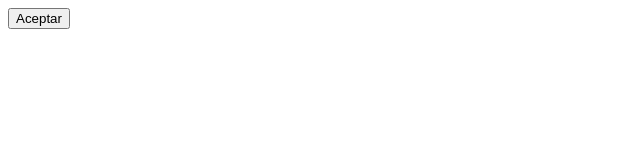
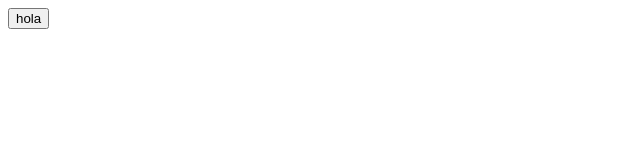
Before and after one commit to Mimago121/gestor-viajes, an Angular app: page / in a window 1280 px wide. Shown: the top 160 px of the page, without its empty margins (0-640 px from the left). Built offline with nearby package versions, Linux system fonts and the light colour scheme.

Commit message:
probando

```diff
--- a/src/app/app.html
+++ b/src/app/app.html
@@ -1 +1 @@
-<button class="btn btn-primary">Aceptar</button>
+<button class="btn btn-primary">hola</button>
```
